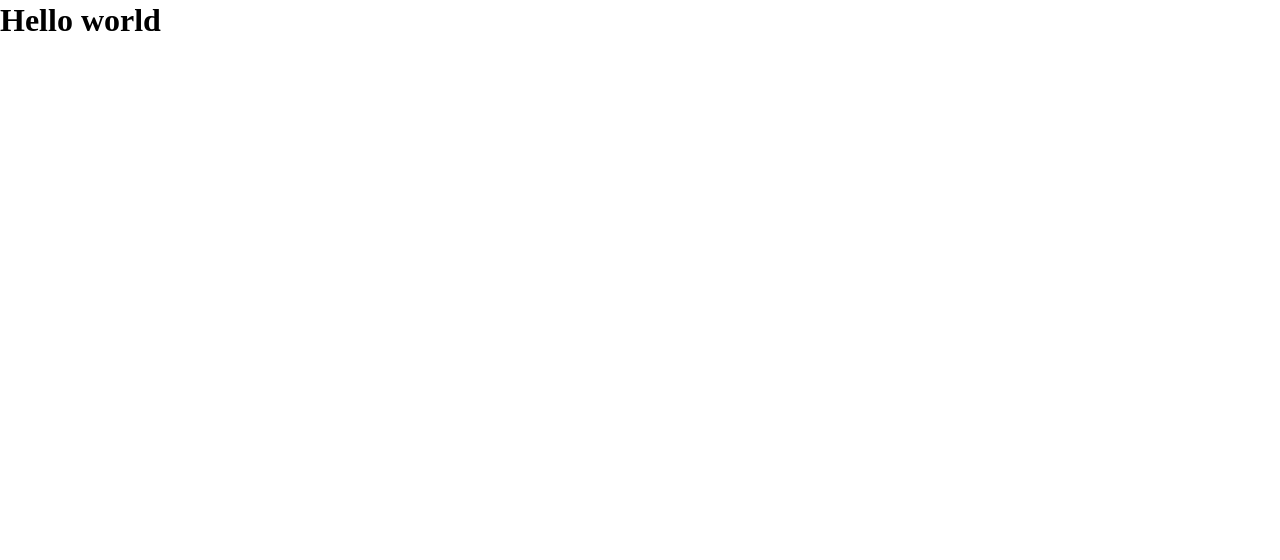
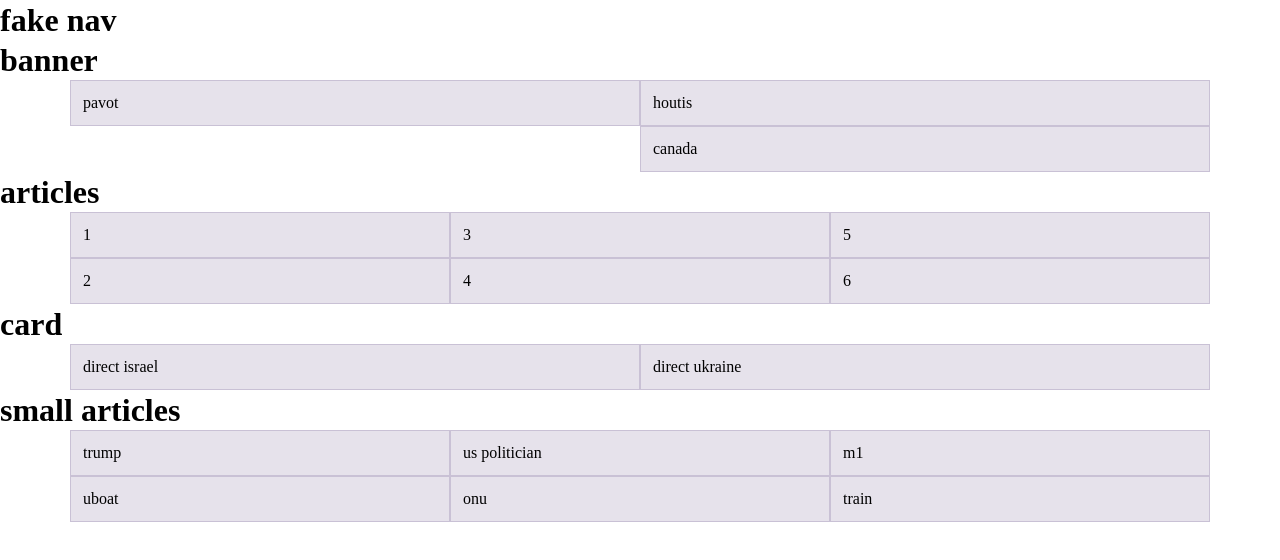
Before and after one commit to thomasrouiller/watson, a website built with Parcel: page src/index.html in a window 1280 px wide. Built offline with nearby package versions, Linux system fonts and the light colour scheme.

Commit message:
grid done

```diff
--- a/package.json
+++ b/package.json
@@ -30,10 +30,14 @@
     }
   },
   "devDependencies": {
+    "@parcel/transformer-sass": "^2.10.3",
     "parcel": "^2.10.3",
     "parcel-namer-rewrite": "^2.10.3-rc.2",
     "posthtml-include": "^1.7.4",
     "rimraf": "^3.0.2",
     "sass": "^1.69.5"
+  },
+  "dependencies": {
+    "bootstrap": "^5.3.2"
   }
 }
--- a/src/index.html
+++ b/src/index.html
@@ -7,8 +7,44 @@
     <link rel="stylesheet" href="scss/main.scss" />
   </head>
   <body>
-    <h1>Hello world</h1>
-
+    <h1>fake nav</h1>
+    <h1>banner</h1>
+    <div class="container">
+      <div class="row">
+        <div class="col-12 col-lg-6">pavot</div>
+        <div class="col-12 col-md-6 col-lg-6">houtis</div>
+        <div class="col-12 col-md-6 col-lg-6 offset-lg-6">canada</div>
+      </div>
+    </div>
+    <h1>articles</h1>
+    <div class="container">
+      <div class="row">
+        <div class="col-12 col-md-6 col-lg-4">1</div>
+        <div class="col-12 col-md-6 order-md-2 col-lg-4 order-lg-3">2</div>
+        <div class="col-12 col-md-6 order-md-4 col-lg-4 order-lg-1">3</div>
+        <div class="col-12 col-md-6 order-md-1 col-lg-4 order-lg-4">4</div>
+        <div class="col-12 col-md-6 order-md-3 col-lg-4 order-lg-2">5</div>
+        <div class="col-12 col-md-6 order-md-5 col-lg-4 order-lg-5">6</div>
+      </div>
+    </div>
+    <h1>card</h1>
+    <div class="container">
+      <div class="row">
+        <div class="col-12 col-md-6">direct israel</div>
+        <div class="col-12 col-md-6">direct ukraine</div>
+      </div>
+    </div>
+    <h1>small articles</h1>
+    <div class="container">
+      <div class="row">
+        <div class="col-12 col-md-6 col-lg-4">trump</div>
+        <div class="col-12 col-md-6 col-lg-4">us politician</div>
+        <div class="col-12 col-md-6 col-lg-4">m1</div>
+        <div class="col-12 col-md-6 col-lg-4">uboat</div>
+        <div class="col-12 col-md-6 col-lg-4">onu</div>
+        <div class="col-12 col-md-6 col-lg-4">train</div>
+      </div>
+    </div>
     <script src="js/main.js" type="module"></script>
   </body>
 </html>
--- a/src/scss/_base.scss
+++ b/src/scss/_base.scss
@@ -42,3 +42,15 @@ video {
 /* ====================================
 // base rules
 // ==================================== */
+
+.row + .row {
+  margin-top: 16px;
+}
+
+.row > .col,
+.row > [class^="col-"] {
+  padding-top: 12px;
+  padding-bottom: 12px;
+  background-color: rgba(86, 61, 124, 0.15);
+  border: 1px solid rgba(86, 61, 124, 0.2);
+}
--- a/src/scss/main.scss
+++ b/src/scss/main.scss
@@ -1,3 +1,4 @@
+@import "bootstrap/scss/bootstrap-grid";
 @import "base";
 @import "layout";
 @import "modules/example";
```
Also changed, not shown: 2 other files.
